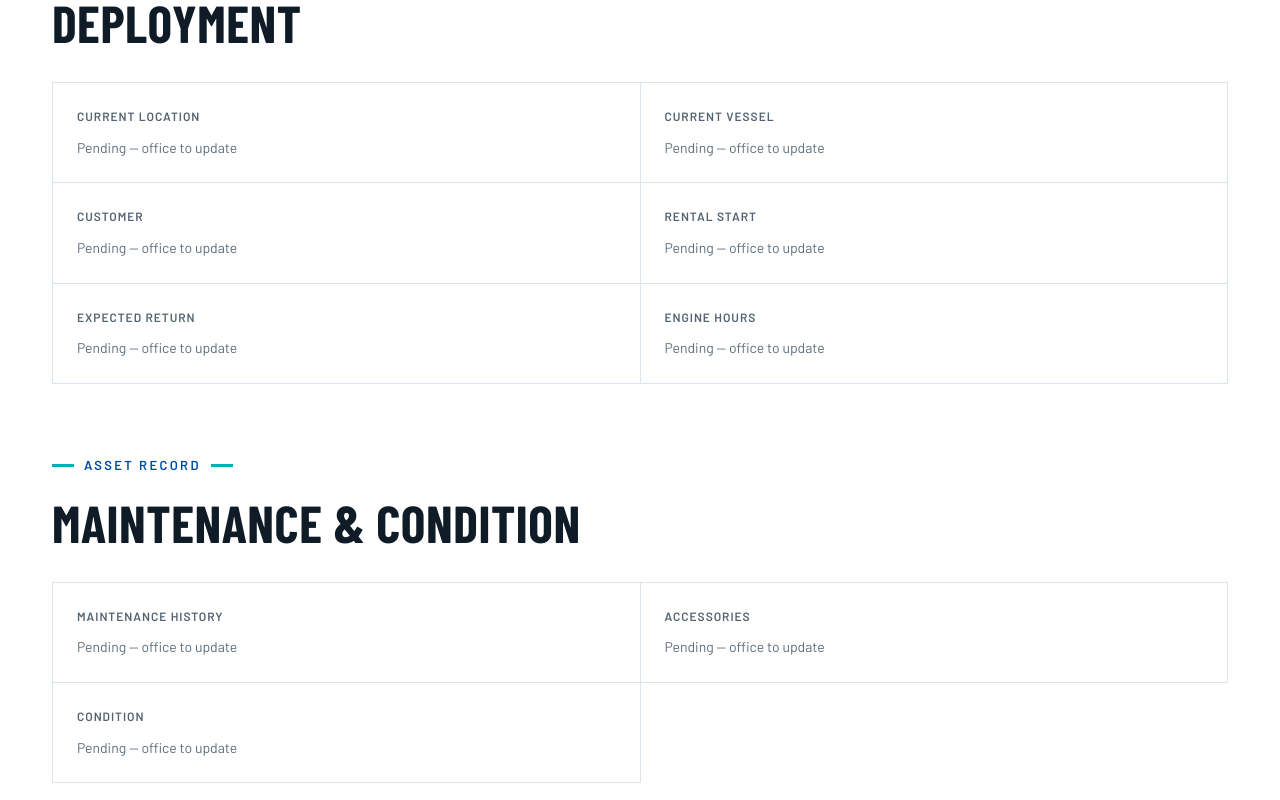
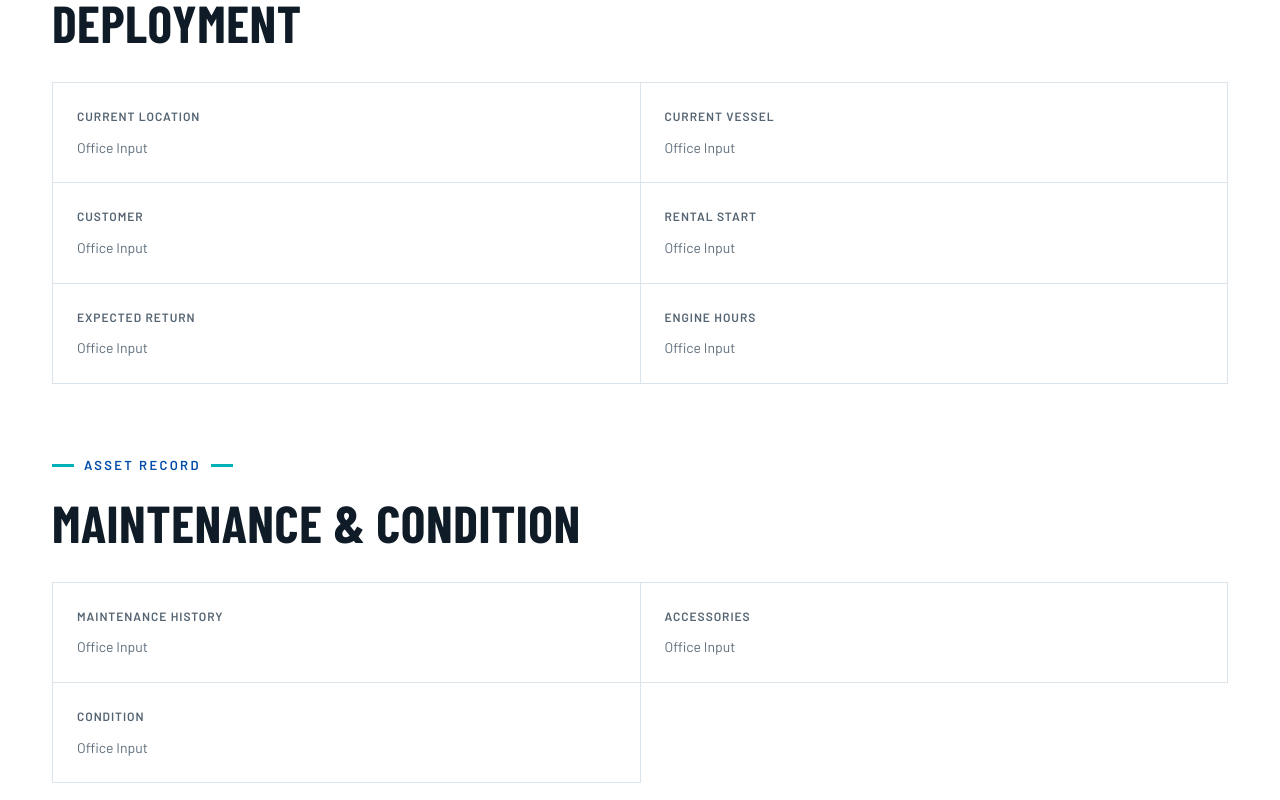
Before and after one commit to ritesh5001/CleanShip, a Next.js app in the folder frontend/: page /equipment/CS-HP-001 in a window 1280 px wide. Shown: the part 1080-1880 px from the top of the page. Built offline with nearby package versions, Linux system fonts and the light colour scheme.

Commit message:
fix: update placeholder text for pending office input in Equipment CS-HP-001 page

```diff
--- a/frontend/src/app/equipment/CS-HP-001/page.tsx
+++ b/frontend/src/app/equipment/CS-HP-001/page.tsx
@@ -58,7 +58,7 @@ function FieldGrid({ fields }: { fields: { label: string; value: string | null }
           <dd className="mt-2 text-[17px] leading-[1.4] text-ink-900">
             {field.value ?? (
               <span className="text-[14px] font-normal text-slate-400">
-                Pending — office to update
+                Office Input
               </span>
             )}
           </dd>
```
